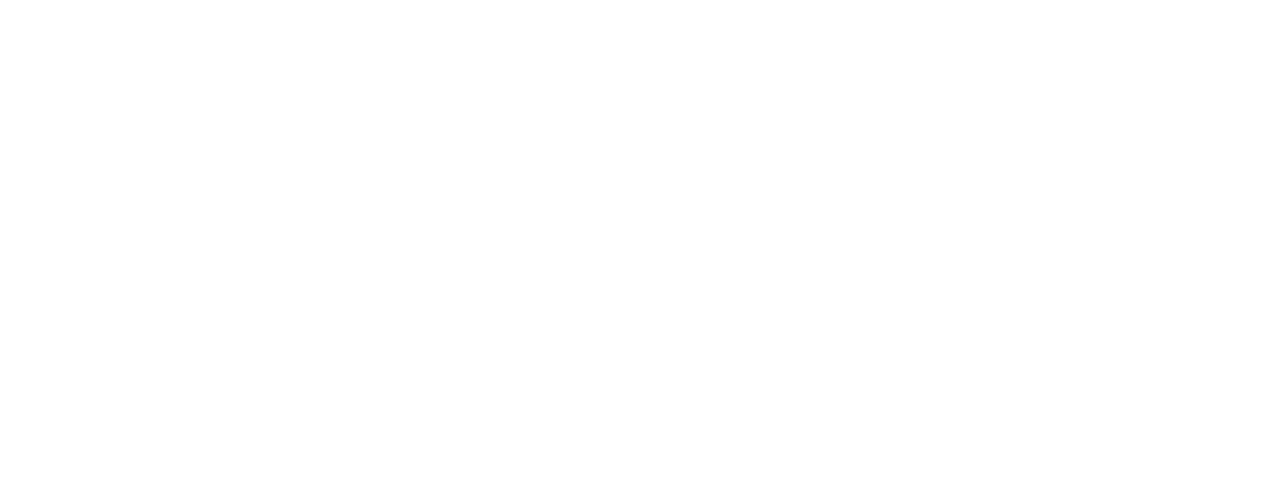
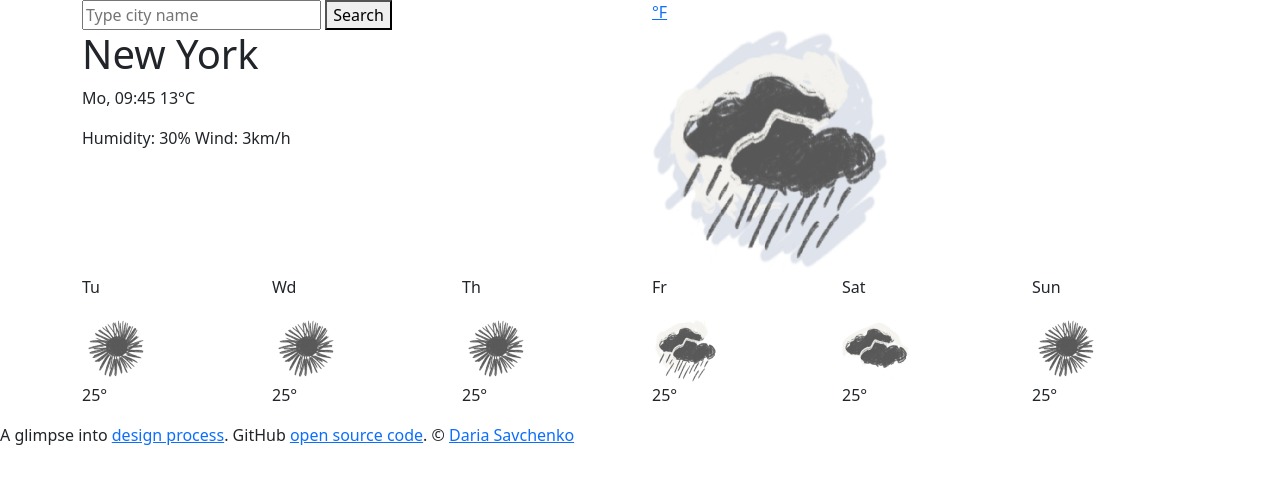
Before and after one commit to daria-savchenko/api-search-weather-app, a plain HTML site: page index.html in a window 1280 px wide. Drawn offline with nearby package versions, Linux system fonts and the light colour scheme.

Commit message:
html + added img

```diff
--- a/index.html
+++ b/index.html
@@ -19,7 +19,114 @@
     <title>Your Weather App</title>
   </head>
   <body>
-    <div class="container"></div>
+    <div class="container">
+      <div class="content">
+        <div class="row search-metric-wrapper">
+          <div class="col">
+            <form class="search-form">
+              <input type="text" class="input" placeholder="Type city name" />
+              <button type="submit" class="search-btn">Search</button>
+            </form>
+          </div>
+          <div class="col">
+            <a href="#" class="switch-metric">°F</a>
+          </div>
+        </div>
+
+        <div class="row main">
+          <div class="col main-info">
+            <h1 class="city">New York</h1>
+            <p class="day-time">
+              <span class="main-day">Mo</span>,
+              <span class="main-time">09:45</span>
+              <span class="main-temp"
+                >13°<span class="metric-name">C</span>
+              </span>
+            </p>
+            <div class="etc-info">
+              <span class="etc">
+                Humidity:
+                <span class="etc-number">30%</span>
+              </span>
+              <span class="etc">
+                Wind:
+                <span class="etc-number">3km/h</span>
+              </span>
+            </div>
+          </div>
+          <div class="col main-pic">
+            <img
+              src="img/rainy-main.png"
+              alt="Weather representing picture, e.g. sunny, clouds etc."
+            />
+          </div>
+        </div>
+
+        <div class="row forecast">
+          <div class="col">
+            <p class="forecast-day for-day-1">Tu</p>
+            <img
+              src="img/sunny-forecast.png"
+              alt="Weather representing picture, e.g. sunny, clouds etc."
+              class="forecast-pic"
+            />
+            <p class="forecast-temp">25°</p>
+          </div>
+          <div class="col">
+            <p class="forecast-day for-day-2">Wd</p>
+            <img
+              src="img/sunny-forecast.png"
+              alt="Weather representing picture, e.g. sunny, clouds etc."
+              class="forecast-pic"
+            />
+            <p class="forecast-temp">25°</p>
+          </div>
+          <div class="col">
+            <p class="forecast-day for-day-3">Th</p>
+            <img
+              src="img/sunny-forecast.png"
+              alt="Weather representing picture, e.g. sunny, clouds etc."
+              class="forecast-pic"
+            />
+            <p class="forecast-temp">25°</p>
+          </div>
+          <div class="col">
+            <p class="forecast-day for-day-4">Fr</p>
+            <img
+              src="img/rainy-forecast.png"
+              alt="Weather representing picture, e.g. sunny, clouds etc."
+              class="forecast-pic"
+            />
+            <p class="forecast-temp">25°</p>
+          </div>
+          <div class="col">
+            <p class="forecast-day for-day-5">Sat</p>
+            <img
+              src="img/cloudy-forecast.png"
+              alt="Weather representing picture, e.g. sunny, clouds etc."
+              class="forecast-pic"
+            />
+            <p class="forecast-temp">25°</p>
+          </div>
+          <div class="col">
+            <p class="forecast-day for-day-6">Sun</p>
+            <img
+              src="img/sunny-forecast.png"
+              alt="Weather representing picture, e.g. sunny, clouds etc."
+              class="forecast-pic"
+            />
+            <p class="forecast-temp">25°</p>
+          </div>
+        </div>
+      </div>
+    </div>
+
+    <div class="footer">
+      A glimpse into
+      <a href="" class="design">design process</a>. GitHub
+      <a href="" class="open-source">open source code</a>. ©
+      <a href="" class="name">Daria Savchenko</a>
+    </div>
     <script src="src/script.js"></script>
   </body>
 </html>
```
Also changed, not shown: img/cloudy-forecast.png (added), img/cloudy-main.png (added), img/rainy-forecast.png (added), img/rainy-main.png (added), img/sunny-forecast.png (added), img/sunny-main.png (added).
